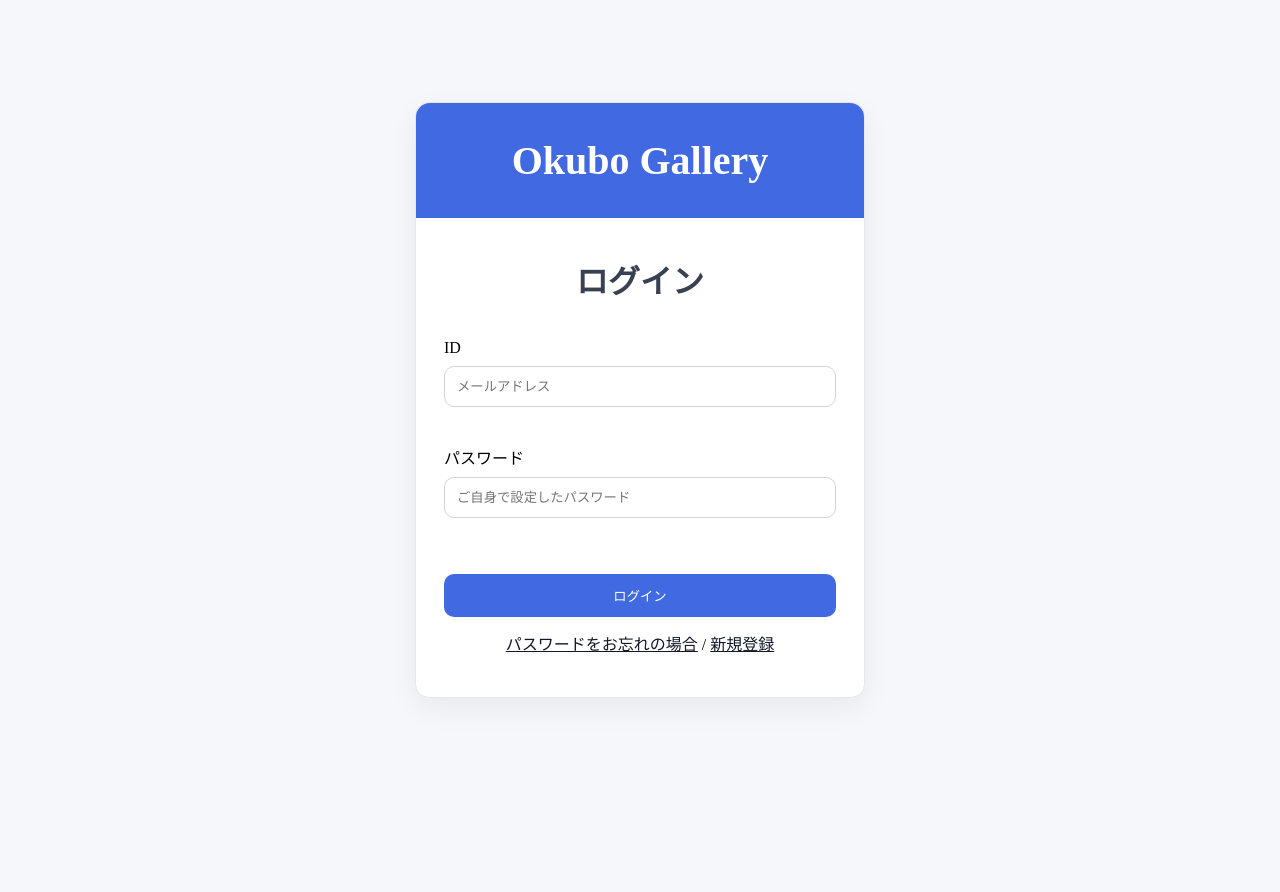
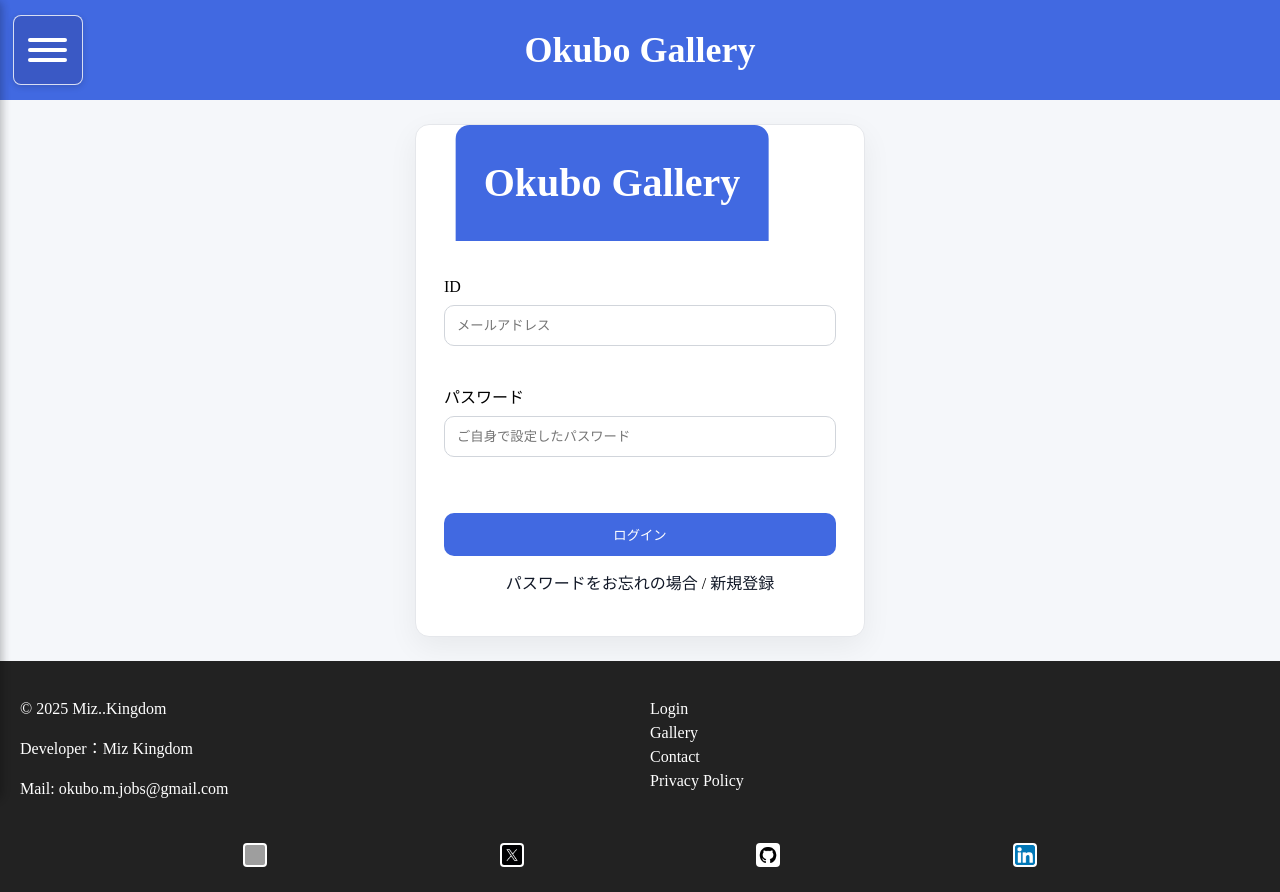
Before and after one commit to mokubo1228-hub/Prism-Star, a PHP site: page /public/login.html in a window 1280 px wide. Before the commit the page ends 698 px from the top, so only its background shows below. Run offline with PHP 8.4, Linux system fonts and the light colour scheme; grey boxes labelled with a size stand in for pictures from a placeholder-image service; some libraries are stand-ins or nearby versions; grey boxes are pictures that could not be loaded.

Commit message:
feat: 詳細の削除ボタン（所有者のみ）+ login/form ヘッダー（Phase 1-2,1-3 / Codex実装）
1-2: 詳細GETに user_id を追加し、auth status と比較して所有者のみ削除ボタンを表示。DELETE 成功で一覧へ。サーバの所有者限定DELETEは不変。
1-3: login.html / form.html に既存と同じヘッダー/フッター+common.js を追加。.site-title 衝突は .login-box / .form-page にスコープして解消。
Claude Code が design-intent review 済（受入基準・safety invariants 充足）。

```diff
--- a/public/Style/form-main.css
+++ b/public/Style/form-main.css
@@ -2,12 +2,12 @@
     display: flex;
     justify-content: center;
     align-items: center;
-    min-height: 100vh;
+    min-height: 100%;
     background-color: #f5f5f5;
     padding: 40px 20px;
   }
 
-  .site-title{
+  .form-page .site-title{
     display:block;
     text-align:center;
     background: royalblue;
@@ -32,7 +32,6 @@
     width: 100%;
     max-width: 500px;
   }
-
   .page-title {
     /* text-align: center; */
     margin-bottom: 24px;
@@ -41,7 +40,6 @@
   .site-form > div {
     margin-bottom: 20px;
   }
-
   .site-form > div:first-of-type {
     display: flex;
     gap: 16px;
--- a/public/Style/login-main.css
+++ b/public/Style/login-main.css
@@ -1,6 +1,6 @@
 .login-page {
     background:#f5f7fa;
-    min-height:100dvh;
+    min-height:100%;
     display:flex;
     justify-content: center;
     align-items: center;
@@ -16,7 +16,7 @@
   }
 
 
-  .site-title{
+  .login-box .site-title{
     display:block;
     text-align:center;
     background: royalblue;
--- a/public/api/gallery.php
+++ b/public/api/gallery.php
@@ -10,7 +10,7 @@ $method = $_SERVER['REQUEST_METHOD'];
 // ---------- GET: 一覧 or 1件取得 ----------
 if ($method === 'GET') {
     if (isset($_GET['id'])) {
-        $stmt = $pdo->prepare("SELECT id, title, src, description AS `desc` FROM gallery WHERE id = ?");
+        $stmt = $pdo->prepare("SELECT id, user_id, title, src, description AS `desc` FROM gallery WHERE id = ?");
         $stmt->execute([(int)$_GET['id']]);
         $row = $stmt->fetch();
 
--- a/public/gallery-detail.html
+++ b/public/gallery-detail.html
@@ -48,7 +48,9 @@
             <section>
               <p class="detail-txt">{DESC}</p>
             </section>
-            <div class="back-menu-btn">
+            <p class="delete-error" hidden></p>
+            <div class="detail-actions">
+              <button type="button" class="delete-work-btn" hidden>削除</button>
               <a class="back-menu" href="gallery-list.html">戻る</a>
             </div>
           </template>
--- a/public/login.html
+++ b/public/login.html
@@ -5,10 +5,35 @@
   <meta name="viewport" content="width=device-width, initial-scale=1.0">
   <title>大久保の館</title>
   <link rel="stylesheet" href="Style/sanitize.css">
+  <link rel="stylesheet" href="Style/body.css">
+  <link rel="stylesheet" href="Style/header.css">
   <link rel="stylesheet" href="Style/login-main.css">
+  <link rel="stylesheet" href="Style/footer.css">
 </head>
 
-<body>
+<body class="site-body">
+
+  <header id="site-header" class="site-header">
+    <div class="header-inner">
+      <button id="hamburger" class="hamburger">
+        <span></span><span></span><span></span>
+      </button>
+
+      <h1 class="site-title"><a href="gallery-list.html">Okubo Gallery</a></h1>
+
+      <nav class="header-menu">
+        <ul class="header-nav">
+          <li class="nav-icon">
+            <img src="https://placehold.jp/100x100.png" alt="作者アイコン" class="icon">
+          </li>
+
+          <template id="nav-item-template">
+            <li><a class="header-a" href="{HREF}">{LABEL}</a></li>
+          </template>
+        </ul>
+      </nav>
+    </div>
+  </header>
 
   <main class="login-page">
 
@@ -45,6 +70,38 @@
     </section>
   </main>
 
+  <footer id="site-footer" class="site-footer">
+    <div class="footer-info">
+      <p class="footer-corporate">&copy; 2025 Miz..Kingdom</p>
+      <p>Developer：Miz Kingdom</p>
+      <p>Mail: <a class="footer-a" href="mailto:okubo.m.jobs@gmail.com">okubo.m.jobs@gmail.com</a></p>
+    </div>
+
+    <nav class="footer-nav">
+      <ul>
+        <template id="nav-item-template">
+          <li><a class="footer-a" href="{HREF}">{LABEL}</a></li>
+        </template>
+      </ul>
+    </nav>
+
+    <div class="footer-social">
+      <a class="footer-a" href="https://github.com/mokubo1228-hub" target="_blank">
+        <img src="Image/review-icon.png" alt="Review">
+      </a>
+      <a class="footer-a" href="https://twitter.com" target="_blank">
+        <img src="Image/x-icon.png" alt="X">
+      </a>
+      <a class="footer-a" href="https://github.com" target="_blank">
+        <img src="Image/Github-icon.png" alt="GitHub">
+      </a>
+      <a class="footer-a" href="https://linkedin.com" target="_blank">
+        <img src="Image/linkedin-icon.png" alt="LinkedIn">
+      </a>
+    </div>
+  </footer>
+
+  <script src="Script/common.js"></script>
   <script src="Script/login.js"></script>
 </body>
 </html>
```
Also changed, not shown: public/Script/gallery-detail.js (+48 -5 lines), public/Style/gallery-detail.css (+22 -1 lines), public/form.html (+55 -0 lines).
